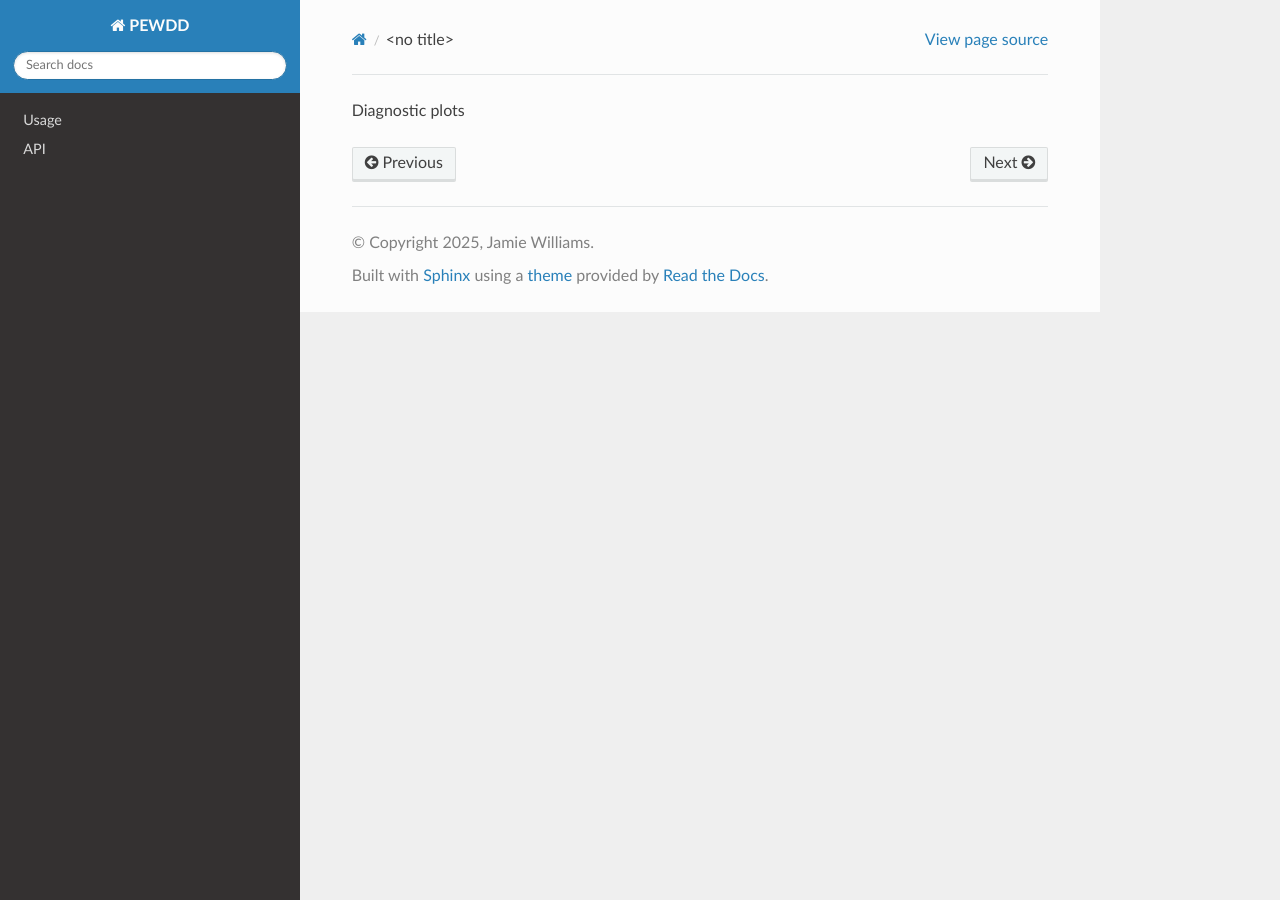
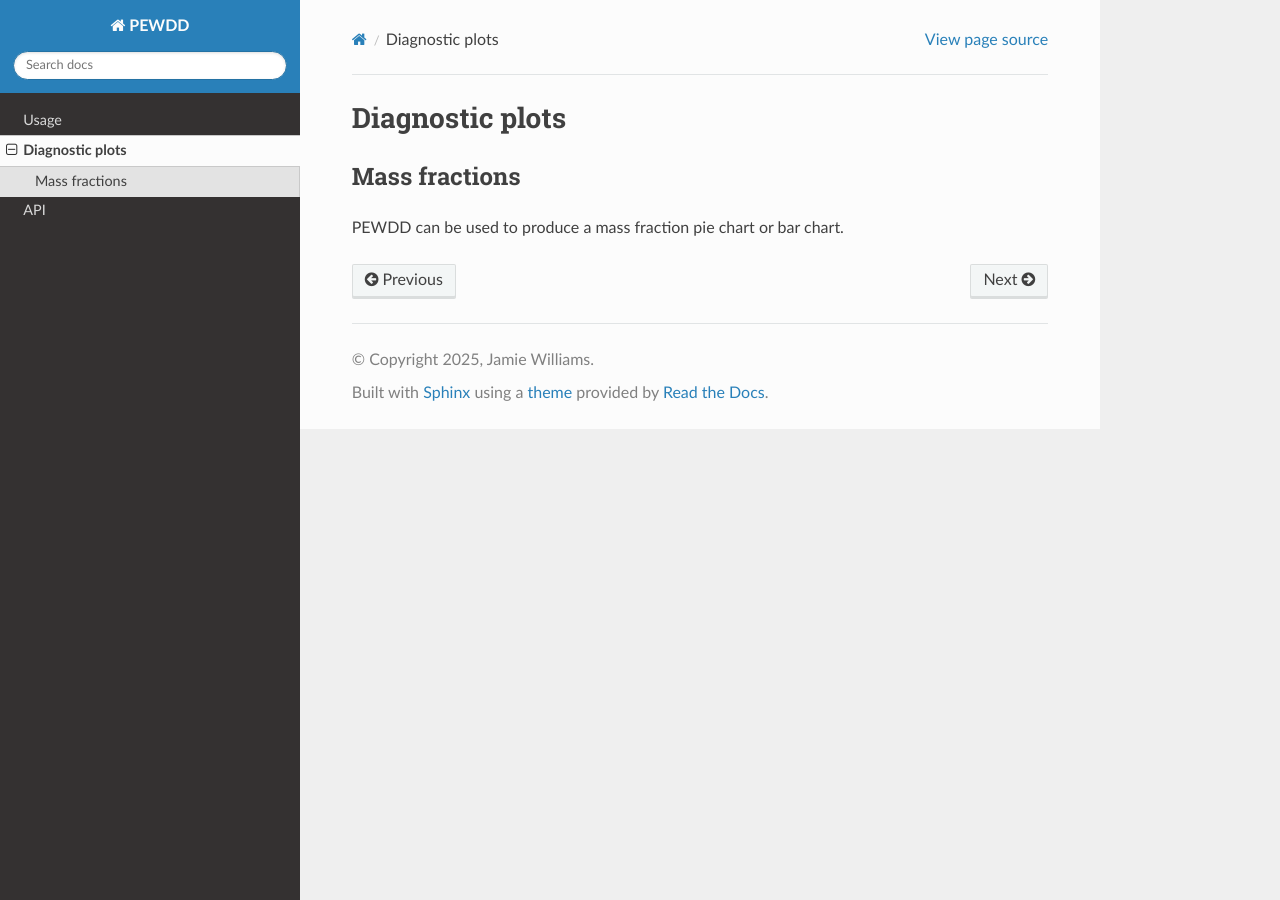
Before and after one commit to jamietwilliams/PEWDD-tutorial, a Sphinx documentation site: the page built from docs/source/diagnosticplots.rst, in a window 1280 px wide. Built offline with Sphinx 7.4.7 and the Read the Docs theme 3.1.0, drawn with Linux system fonts in a browser that asks for light colours.

Commit message:
Update diagnosticplots.rst

```diff
--- a/docs/source/diagnosticplots.rst
+++ b/docs/source/diagnosticplots.rst
@@ -1 +1,9 @@
 Diagnostic plots
+================
+
+.. _massfraction:
+
+Mass fractions
+--------------
+
+PEWDD can be used to produce a mass fraction pie chart or bar chart.
```
